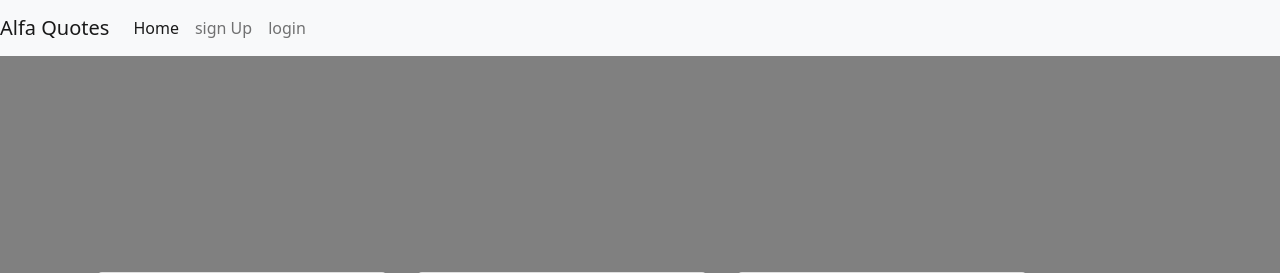
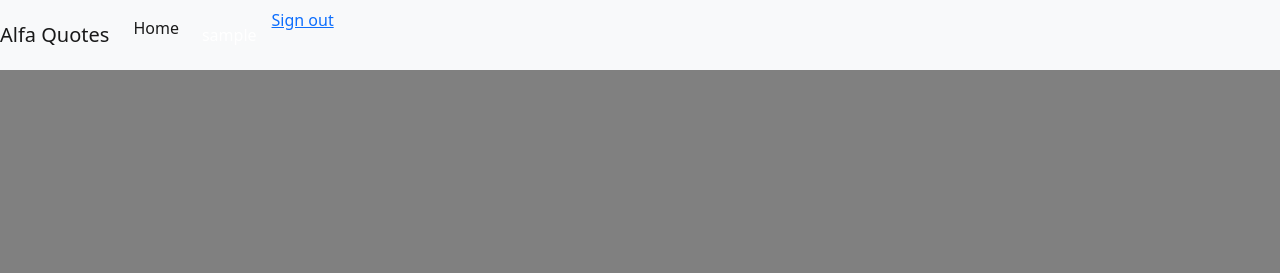
Before and after one commit to dan-mutua/flaskwk4, a Flask app: template app/templates/index.html in a window 1280 px wide. Shown: the top 273 px of the page. Run offline with Flask 2, Linux system fonts and the light colour scheme; the template is opened without the code that fills it, so the values that code supplies are empty; the visitor is signed in with stand-in values (Sample User, id 1); data comes from the database, SQL or seed files in the repository; some libraries are stand-ins or nearby versions; some web fonts are replaced.

Commit message:
add log in loop

```diff
--- a/app/__init__.py
+++ b/app/__init__.py
@@ -22,8 +22,10 @@ simple = SimpleMDE()
 def create_app(config_name):
     # Initializing application
     app = Flask(__name__,template_folder='templates', static_folder='static')
+
     # Creating the app configurations
     app.config.from_object(config_options[config_name])
+
     # Initializing flask extensions
     bootstrap.init_app(app)
 
--- a/app/main/views.py
+++ b/app/main/views.py
@@ -1,5 +1,6 @@
 from flask import render_template
 from . import main
+from flask_login import login_user,logout_user,login_required
 from request import pickquote,pickquote2,pickquote1
 
 
--- a/app/templates/index.html
+++ b/app/templates/index.html
@@ -19,8 +19,13 @@
   <div class="collapse navbar-collapse" id="navbarNavAltMarkup">
     <div class="navbar-nav">
       <a class="nav-item nav-link active" href="">Home </a>
-      <a class="nav-item nav-link" href="{{url_for('auth.login')}}">sign Up</a>
-      <a class="nav-item nav-link" href="{{url_for('auth.register')}}">login</a>
+       {% if current_user.is_authenticated %}
+       <li style="color:white;padding:15px;">{{current_user.username}}</li>
+       <li><a href="{{url_for('auth.logout')}}">Sign out</a></li>
+                  {% else %}
+      <a class="nav-item nav-link" href="{{url_for('auth.register')}}">sign Up</a>
+      <a class="nav-item nav-link" href="{{url_for('auth.login')}}">login</a>
+       {%endif%}
     </div>
   </div>
 </nav>
```
